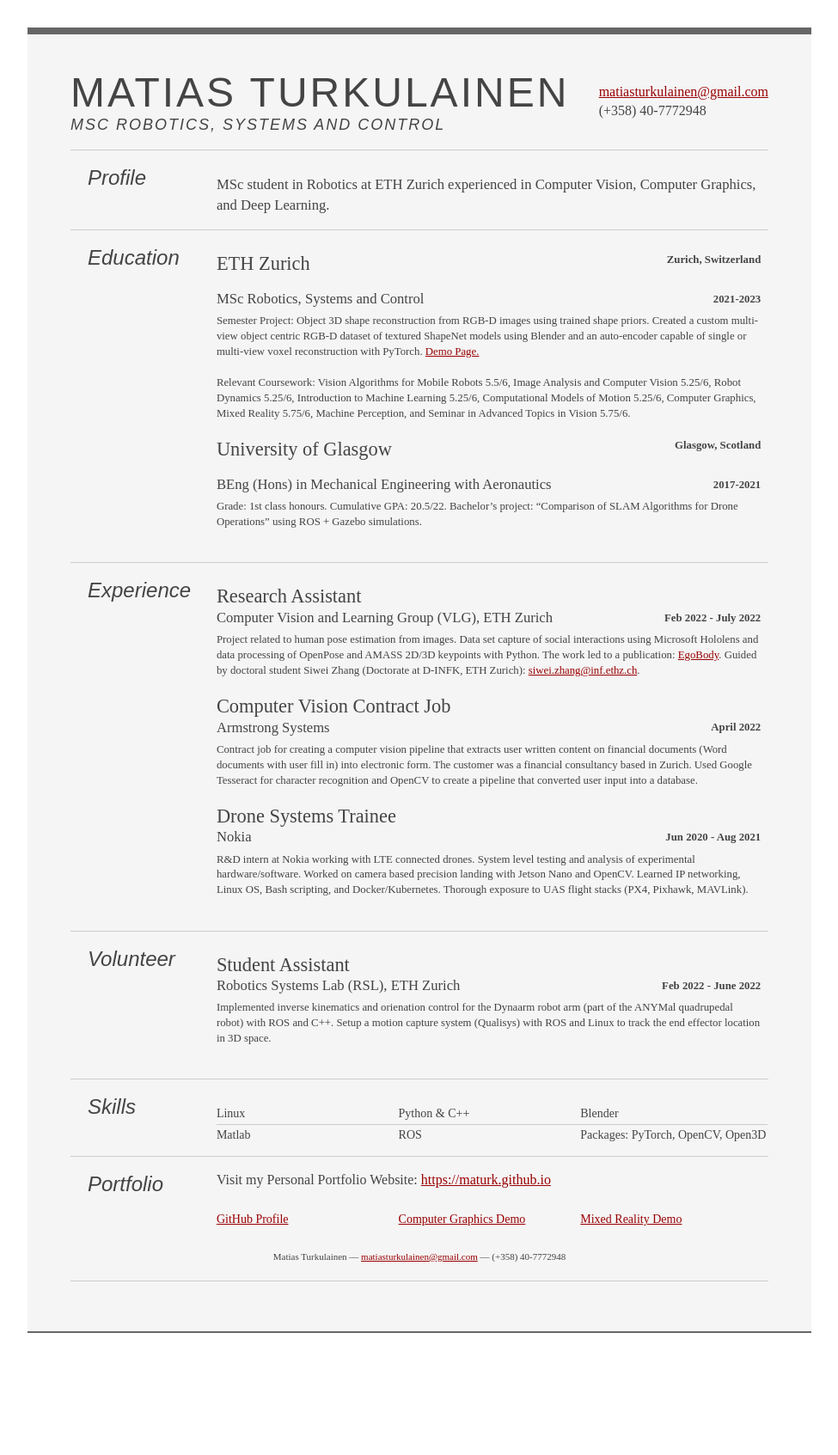
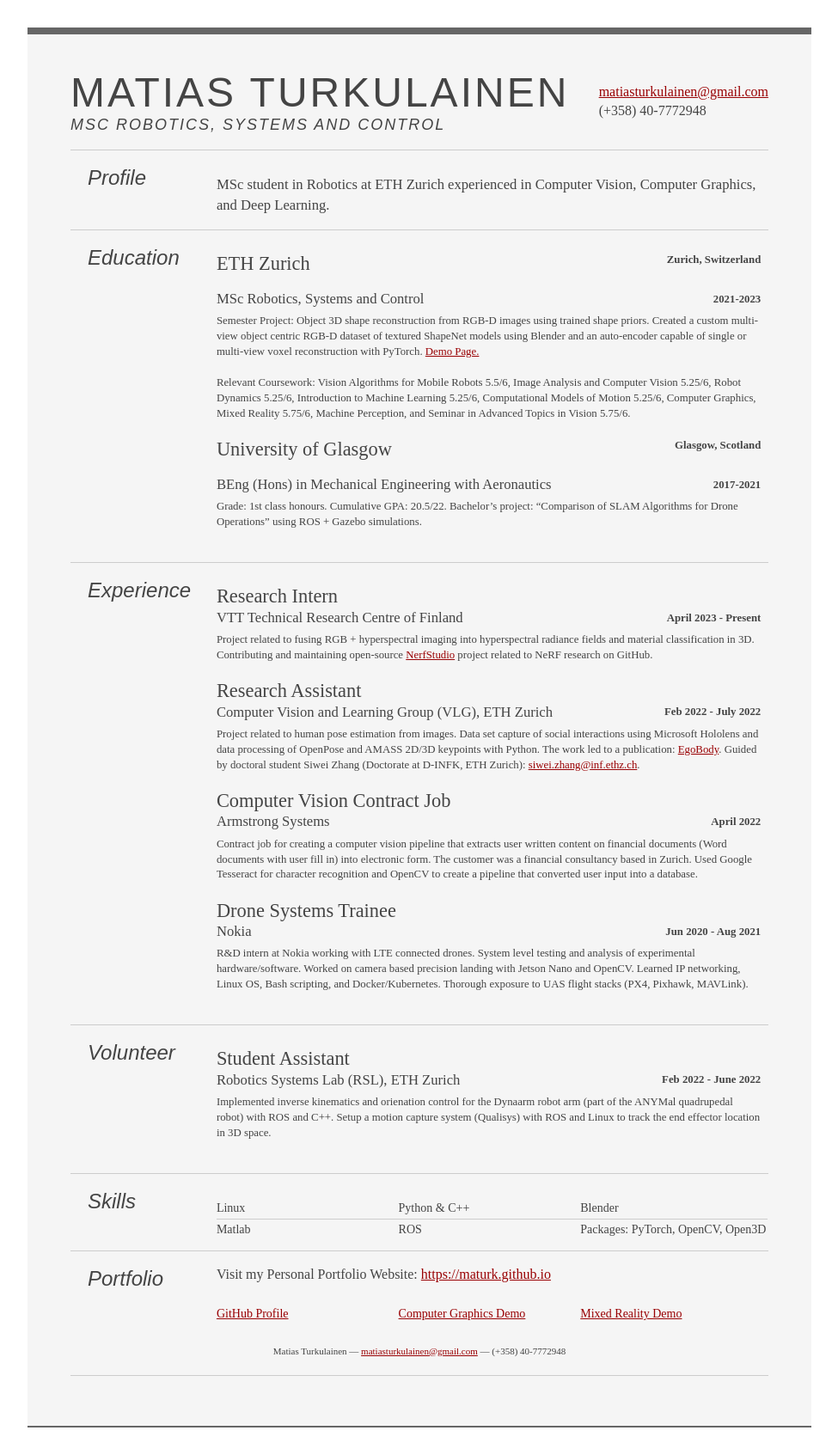
Before and after one commit to maturk/maturk.github.io, a Jekyll site: the page built from cv.markdown, in a window 1280 px wide. Shown: the whole page at 86% size, without its empty margins (152-1127 px from the left). Built offline with Jekyll 4.4.1, drawn with Linux system fonts in a browser that asks for light colours; before the commit the page ends 1583 px from its top, so only the background shows below that.

Commit message:
cv update

```diff
--- a/cv.markdown
+++ b/cv.markdown
@@ -59,6 +59,11 @@ permalink: /resume/
       <h3 id="experience">Experience</h3>
 
       <dl>
+        <dt>Research Intern</dt>
+        <dd><em>VTT Technical Research Centre of Finland</em>
+          <strong>April 2023 - Present</strong>
+          Project related to fusing RGB + hyperspectral imaging into hyperspectral radiance fields and material classification in 3D. Contributing and maintaining open-source <a href="https://docs.nerf.studio">NerfStudio</a> project related to NeRF research on GitHub.
+        </dd>
         <dt>Research Assistant</dt>
         <dd><em>Computer Vision and Learning Group (VLG), ETH Zurich</em>
           <strong>Feb 2022 - July 2022</strong>
```
